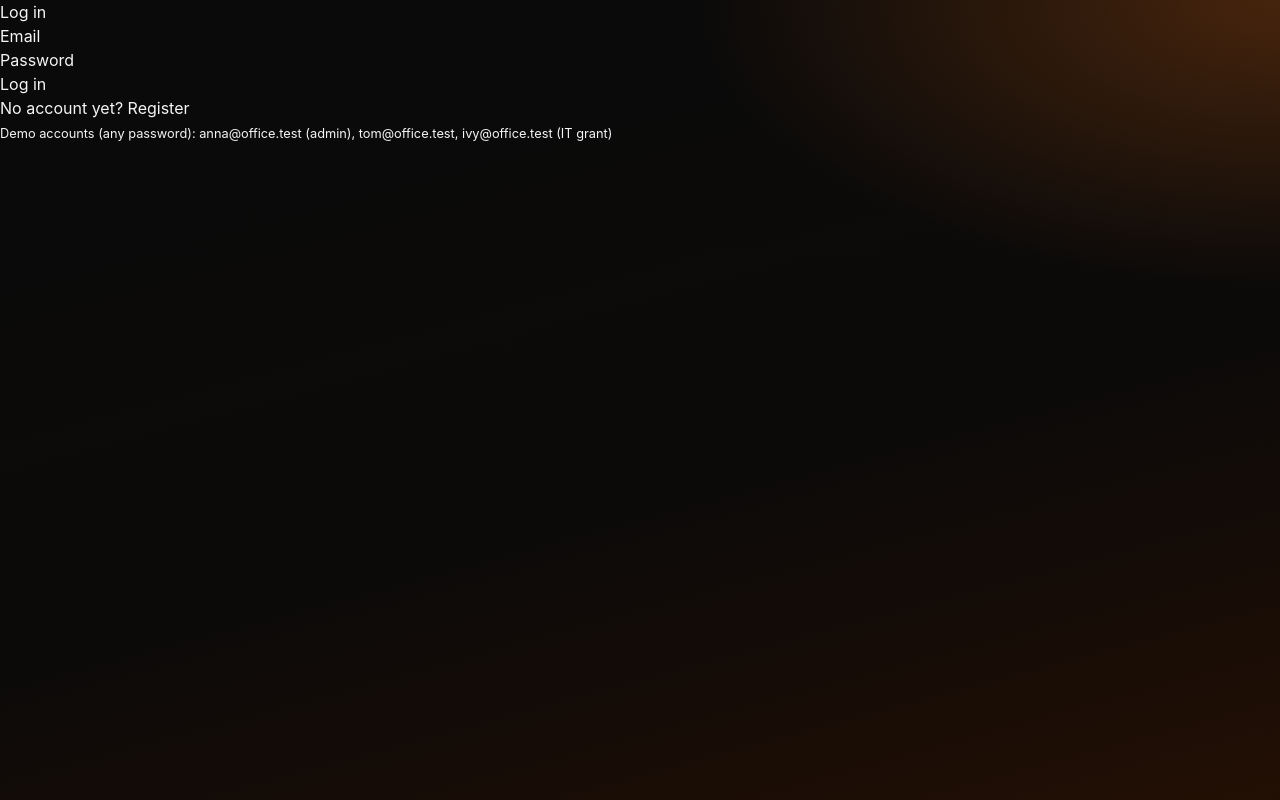
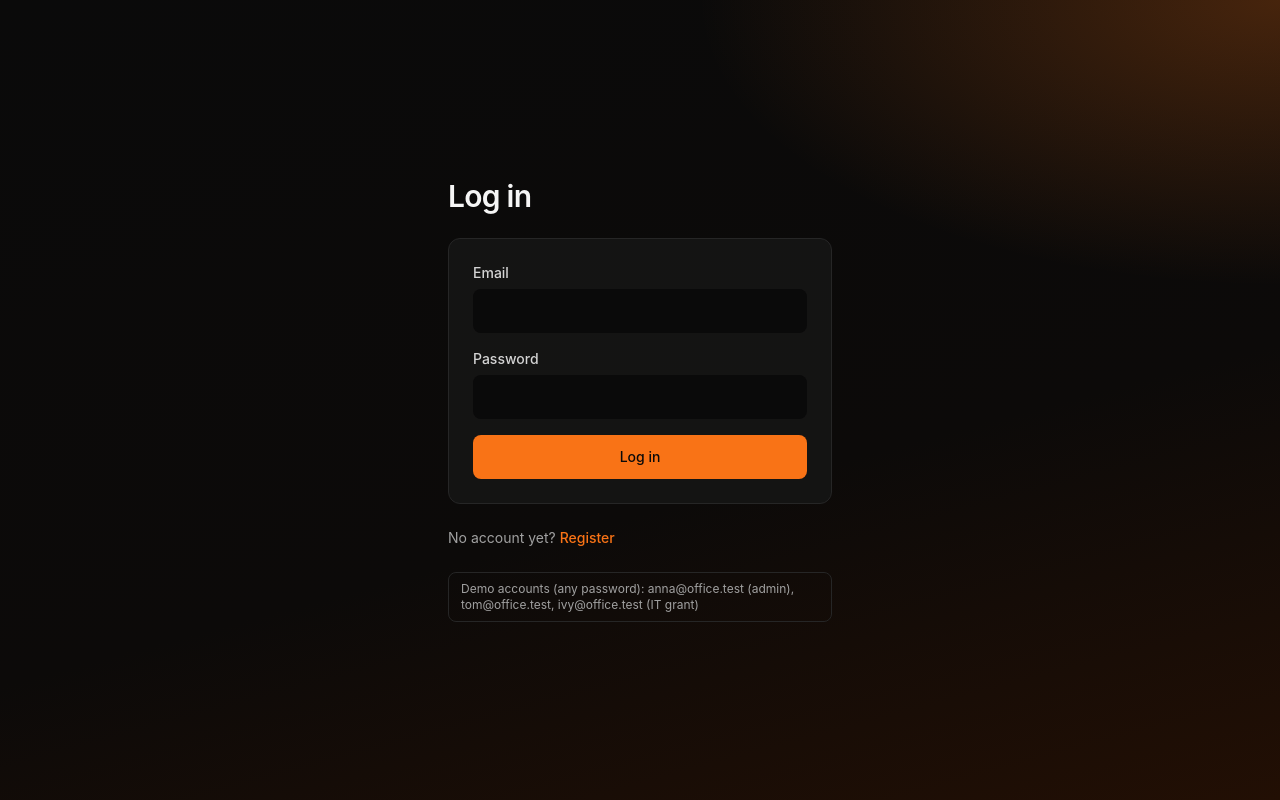
Before and after one commit to InfinityInside/office-room-booking, a React (Vite) app in the folder frontend-react/: page /login in a window 1280 px wide. Built offline with nearby package versions, Linux system fonts and the light colour scheme.

Commit message:
feat(react): add button and form control components, restyle login page

```diff
--- a/frontend-react/src/components/TimeSelect.tsx
+++ b/frontend-react/src/components/TimeSelect.tsx
@@ -1,18 +1,26 @@
+import { cn } from '../utils/cn.ts';
+import { Select } from './ui/Select.tsx';
+
 interface TimeSelectProps {
     value: string;
     options: string[];
     onChange: (value: string) => void;
+    className?: string;
 }
 
 /** A dropdown of "HH:mm" times.*/
-export function TimeSelect({ value, options, onChange }: TimeSelectProps) {
+export function TimeSelect({ value, options, onChange, className }: TimeSelectProps) {
     return (
-        <select value={value} onChange={(e) => onChange(e.target.value)}>
+        <Select
+            value={value}
+            onChange={(e) => onChange(e.target.value)}
+            className={cn('tabular-nums', className)}
+        >
             {options.map((time) => (
                 <option key={time} value={time}>
                     {time}
                 </option>
             ))}
-        </select>
+        </Select>
     );
 }
--- /dev/null
+++ b/frontend-react/src/components/ui/Button.tsx
@@ -0,0 +1,43 @@
+import type { ComponentProps } from 'react';
+import { cn } from '../../utils/cn';
+
+type ButtonVariant = 'primary' | 'secondary' | 'danger' | 'ghost';
+type ButtonSize = 'md' | 'sm';
+
+const VARIANT_CLASSES: Record<ButtonVariant, string> = {
+    primary: 'bg-brand text-neutral-950 enabled:hover:bg-brand-hover',
+    secondary: 'border border-neutral-700 text-neutral-100 enabled:hover:bg-neutral-800',
+    danger: 'bg-red-600 text-white enabled:hover:bg-red-500',
+    ghost: 'text-neutral-300 enabled:hover:bg-neutral-800 enabled:hover:text-neutral-100',
+};
+
+const SIZE_CLASSES: Record<ButtonSize, string> = {
+    md: 'h-11 px-5',
+    sm: 'h-9 px-3',
+};
+
+interface ButtonProps extends ComponentProps<'button'> {
+    variant?: ButtonVariant;
+    size?: ButtonSize;
+}
+
+export function Button({
+    variant = 'secondary',
+    size = 'md',
+    type = 'button',
+    className,
+    ...props
+}: ButtonProps) {
+    return (
+        <button
+            type={type}
+            className={cn(
+                'inline-flex items-center justify-center gap-2 rounded-lg text-sm font-medium transition-colors disabled:cursor-not-allowed disabled:opacity-50',
+                VARIANT_CLASSES[variant],
+                SIZE_CLASSES[size],
+                className,
+            )}
+            {...props}
+        />
+    );
+}
--- /dev/null
+++ b/frontend-react/src/components/ui/Field.tsx
@@ -0,0 +1,25 @@
+import type { ReactNode } from 'react';
+import { cn } from '../../utils/cn';
+
+interface FieldProps {
+    label: string;
+    hint?: string;
+    error?: string | null;
+    className?: string;
+    children: ReactNode;
+}
+
+/** A label with its control, and an optional hint or error below it. */
+export function Field({ label, hint, error, className, children }: FieldProps) {
+    return (
+        <label className={cn('flex flex-col gap-1.5', className)}>
+            <span className="text-sm font-medium text-neutral-300">{label}</span>
+            {children}
+            {error ? (
+                <span className="text-xs text-red-400">{error}</span>
+            ) : (
+                hint && <span className="text-xs text-neutral-400">{hint}</span>
+            )}
+        </label>
+    );
+}
--- /dev/null
+++ b/frontend-react/src/components/ui/Input.tsx
@@ -0,0 +1,7 @@
+import type { ComponentProps } from 'react';
+import { cn } from '../../utils/cn';
+import { CONTROL_CLASSES } from './controlClasses';
+
+export function Input({ className, ...props }: ComponentProps<'input'>) {
+    return <input className={cn(CONTROL_CLASSES, className)} {...props} />;
+}
--- /dev/null
+++ b/frontend-react/src/components/ui/Select.tsx
@@ -0,0 +1,7 @@
+import type { ComponentProps } from 'react';
+import { cn } from '../../utils/cn';
+import { CONTROL_CLASSES } from './controlClasses';
+
+export function Select({ className, ...props }: ComponentProps<'select'>) {
+    return <select className={cn(CONTROL_CLASSES, className)} {...props} />;
+}
--- /dev/null
+++ b/frontend-react/src/components/ui/Textarea.tsx
@@ -0,0 +1,9 @@
+import type { ComponentProps } from 'react';
+import { cn } from '../../utils/cn';
+import { CONTROL_CLASSES } from './controlClasses';
+
+export function Textarea({ className, ...props }: ComponentProps<'textarea'>) {
+    return (
+        <textarea className={cn(CONTROL_CLASSES, 'h-auto min-h-24 py-2', className)} {...props} />
+    );
+}
--- /dev/null
+++ b/frontend-react/src/components/ui/controlClasses.ts
@@ -0,0 +1,6 @@
+/** Shared look for Input, Select and Textarea. */
+export const CONTROL_CLASSES =
+    'h-11 w-full rounded-lg px-3 text-sm' + // size and shape
+    'border border-neutral-700 bg-neutral-950 text-neutral-100 ' + // colors
+    'placeholder:text-neutral-500 hover:border-neutral-600 focus-visible:border-brand' + // states
+    'transition-colors disabled:cursor-not-allowed disabled:opacity-50';
--- a/frontend-react/src/pages/LoginPage.tsx
+++ b/frontend-react/src/pages/LoginPage.tsx
@@ -1,6 +1,9 @@
 import { useAuth } from '../auth/AuthContext.ts';
 import { Link, Navigate, useLocation, useNavigate } from 'react-router';
 import { useState, type SubmitEvent } from 'react';
+import { Field } from '../components/ui/Field.tsx';
+import { Input } from '../components/ui/Input.tsx';
+import { Button } from '../components/ui/Button.tsx';
 
 export function LoginPage() {
     const { login, user } = useAuth();
@@ -22,47 +25,65 @@ export function LoginPage() {
             setError('Wrong email or password.');
             return;
         }
-        navigate(from, { replace: true});
+        navigate(from, { replace: true });
     }
 
     return (
-        <>
-            <h1>Log in</h1>
-            <form onSubmit={handleSubmit}>
-                <p>
-                    <label>
-                        Email
-                        <input
+        <main className="flex min-h-screen items-center justify-center p-6">
+            <div className="flex w-full max-w-sm flex-col gap-6">
+                <div className="flex flex-col gap-1">
+                    <h1 className="text-3xl font-semibold tracking-tight">Log in</h1>
+                </div>
+
+                <form
+                    onSubmit={handleSubmit}
+                    className="flex flex-col gap-4 rounded-xl border border-neutral-800 bg-neutral-900/80 p-6"
+                >
+                    <Field label="Email">
+                        <Input
                             type="email"
                             value={email}
                             onChange={(e) => setEmail(e.target.value)}
+                            autoComplete="email"
                             required
                         />
-                    </label>
-                </p>
-                <p>
-                    <label>
-                        Password
-                        <input
+                    </Field>
+                    <Field label="Password">
+                        <Input
                             type="password"
                             value={password}
                             onChange={(e) => setPassword(e.target.value)}
+                            autoComplete="current-password"
                             required
                         />
-                    </label>
+                    </Field>
+
+                    {error && (
+                        <p
+                            role="alert"
+                            className="rounded-lg bg-red-500/10 px-3 py-2 text-sm text-red-300"
+                        >
+                            {error}
+                        </p>
+                    )}
+
+                    <Button type="submit" variant="primary" className="w-full">
+                        Log in
+                    </Button>
+                </form>
+
+                <p className="text-sm text-neutral-400">
+                    No account yet?{' '}
+                    <Link to="/register" className="font-medium text-brand hover:text-brand-hover">
+                        Register
+                    </Link>
                 </p>
-                {error && <p>{error}</p>}
-                <button type="submit">Log in</button>
-            </form>
-            <p>
-                No account yet? <Link to="/register">Register</Link>
-            </p>
-            <p>
-                <small>
+
+                <p className="rounded-lg border border-neutral-800 px-3 py-2 text-xs text-neutral-400">
                     Demo accounts (any password): anna@office.test (admin), tom@office.test,
                     ivy@office.test (IT grant)
-                </small>
-            </p>
-        </>
+                </p>
+            </div>
+        </main>
     );
 }
```
